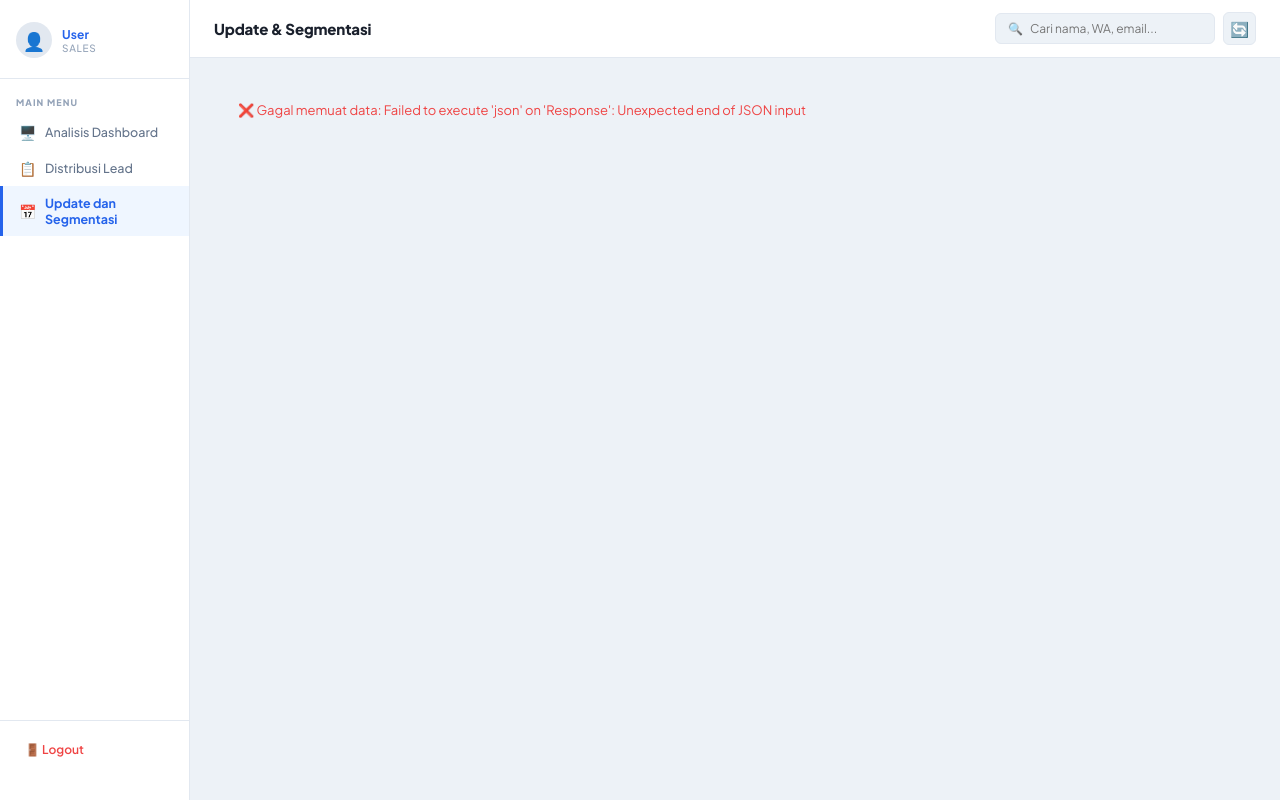
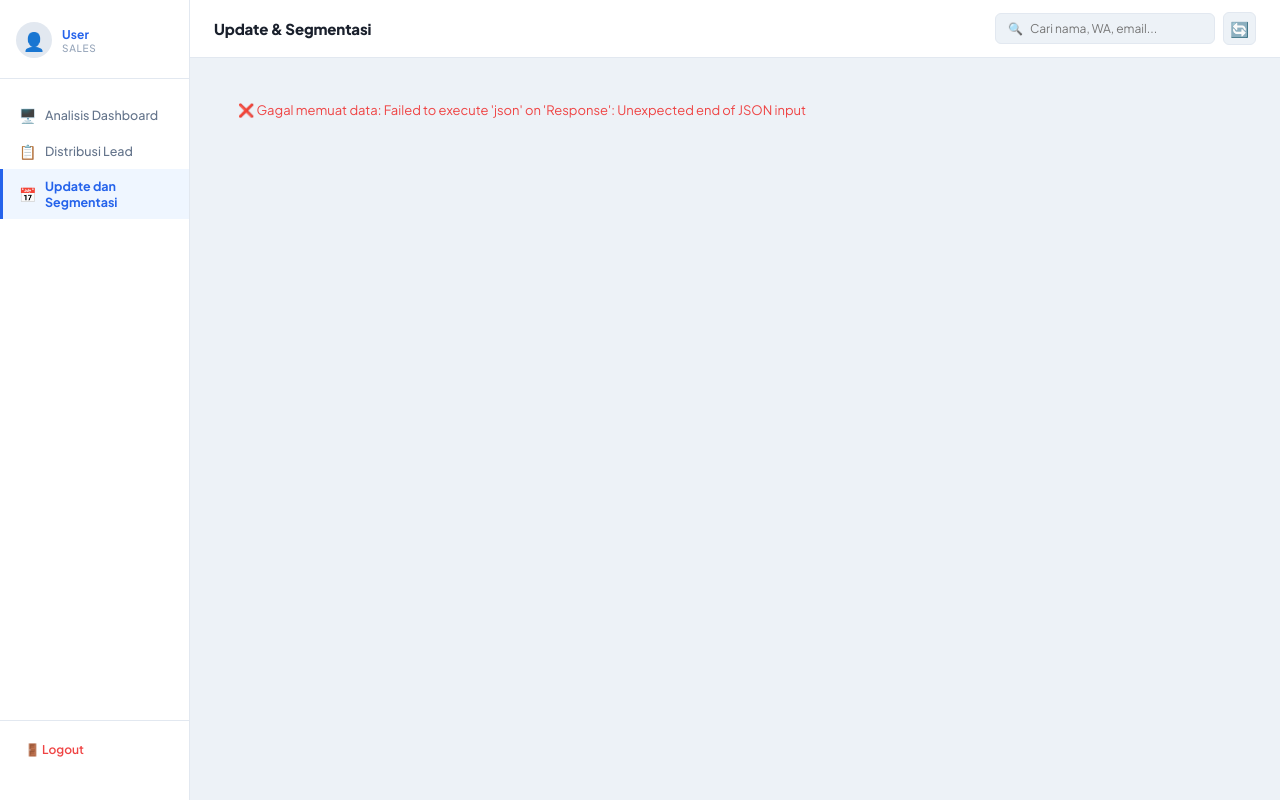
Before and after one commit to kelompok-3-topik-1/LeadFlow, a Django app: page /update-leads/ in a window 1280 px wide. Run offline with Django 5.2, Linux system fonts and the light colour scheme; data that the repository does not hold is empty.

Commit message:
fix mini inkonsistensi

```diff
--- a/leads/templates/leads/update_leads.html
+++ b/leads/templates/leads/update_leads.html
@@ -230,8 +230,6 @@
       <div class="sb-role" id="sb-role-text">—</div>
     </div>
   </div>
-
-  <div class="sb-label">Main Menu</div>
 
   <a class="nav-item" href="{% url 'dashboard_analisis' %}">
     <span class="nav-icon">🖥️</span> Analisis Dashboard
```
